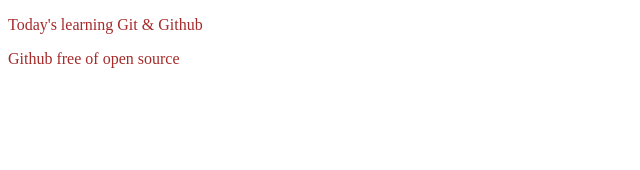
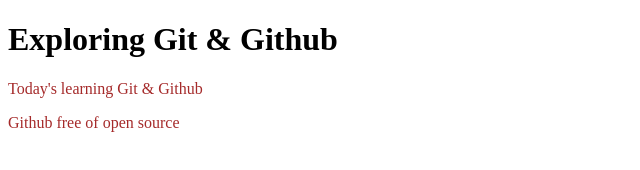
Before and after one commit to rajgupta7555/Demo-Github, a plain HTML site: page index.html in a window 1280 px wide. Shown: the whole page, without its empty margins (0-640 px from the left). Drawn offline with Linux system fonts and the light colour scheme.

Commit message:
Update index.html

```diff
--- a/index.html
+++ b/index.html
@@ -7,6 +7,7 @@
     <link rel="stylesheet" href="style.css">
 </head>
 <body>
+    <h1>Exploring Git & Github</h1>
     <p>Today's learning Git & Github</p>
     <p>Github free of open source </p>
 </body>
```
